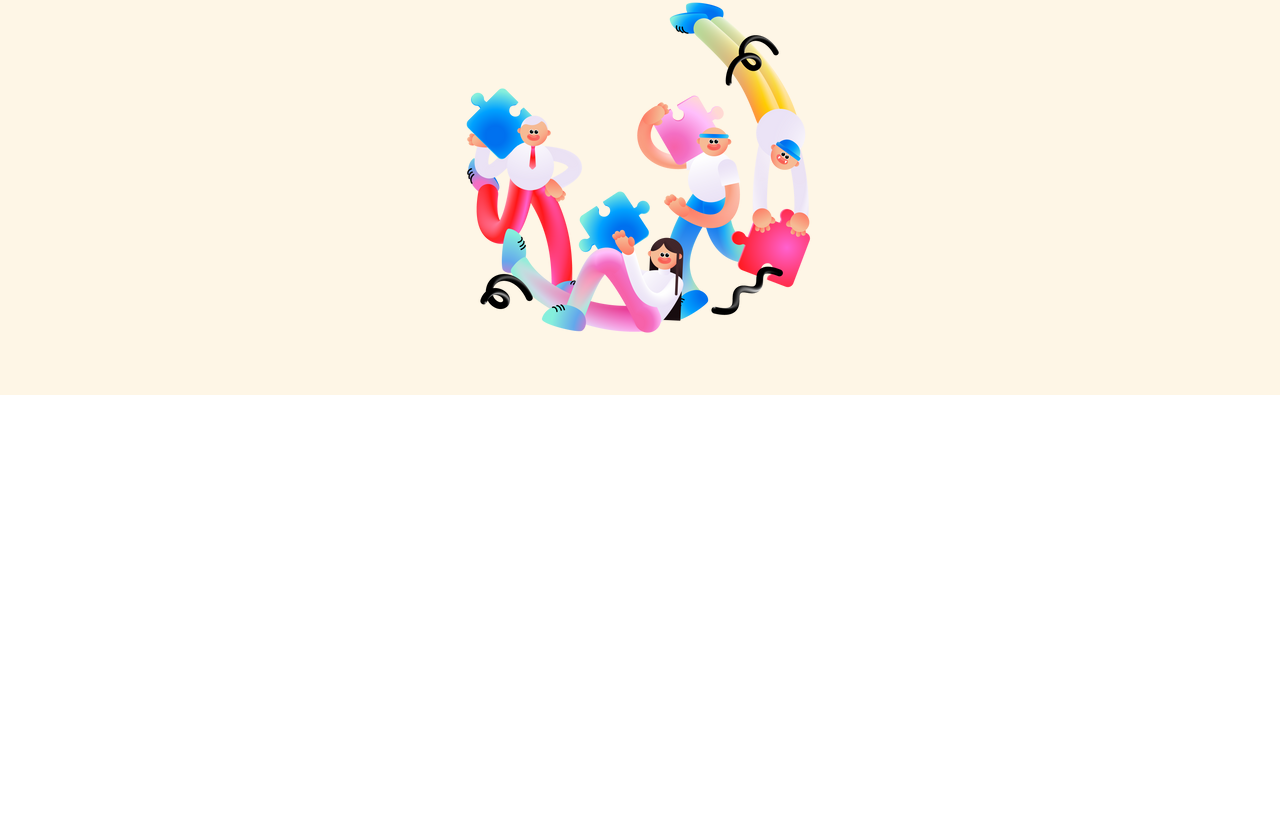
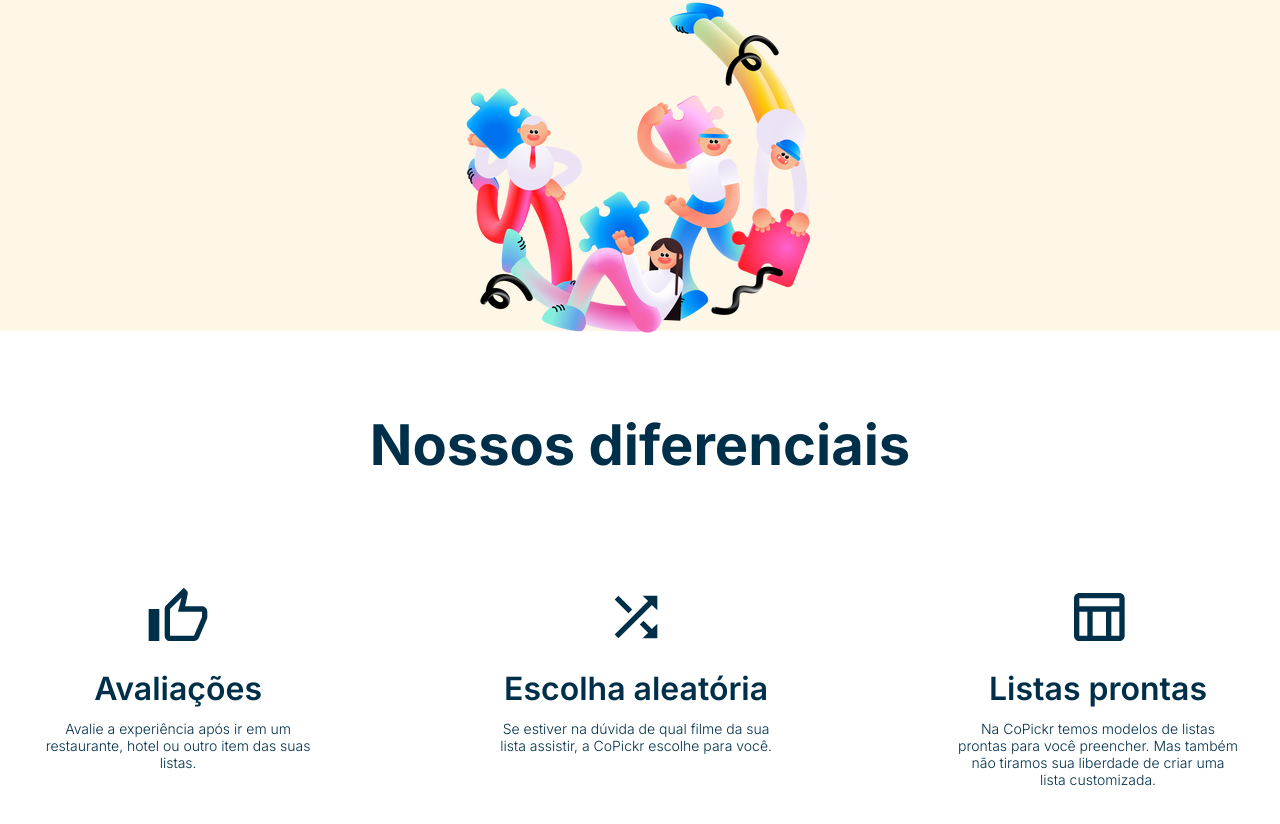
Before and after one commit to Thiagofrf/copickr-v2, a React (Vite) app: page / in a window 1280 px wide. Shown: the part 478-1302 px from the top of the page. Before the commit the page ends 873 px from the top, so only its background shows below. Built offline with nearby package versions, Linux system fonts and the light colour scheme.

Commit message:
feature: improve main section and create highlights section on homepage

```diff
--- /dev/null
+++ b/src/components/Highlights/Highlights.scss
@@ -0,0 +1,40 @@
+.main_highlights {
+    text-align: center;
+    margin-top: 80px;
+
+    h2 {
+        font-size: 3.5rem;
+        color: #003049;
+    }
+
+    &--container {
+        display: flex;
+        gap: 100px;
+        justify-content: center;
+        align-items: center;
+        margin: 64px 0;
+    }
+
+    &--item {
+        max-width: 364px;
+        height: 270px;
+        padding: 42px;
+        color: #003049;
+
+        svg {
+            font-size: 64px;
+        }
+
+        &__title {
+            font-size: 2rem;
+            margin-top: 16px;
+            font-weight: 600;
+        }
+
+        &__text {
+            font-size: 14px;
+            margin-top: 12px;
+            font-weight: 300;
+        }
+    }
+}
--- /dev/null
+++ b/src/components/Highlights/Highligths.tsx
@@ -0,0 +1,45 @@
+import './Highlights.scss'
+import ThumbUpOffAltOutlinedIcon from '@mui/icons-material/ThumbUpOffAltOutlined';
+import ShuffleOutlinedIcon from '@mui/icons-material/ShuffleOutlined';
+import TableChartOutlinedIcon from '@mui/icons-material/TableChartOutlined';
+
+const Highlights = () => {
+    return (
+        <div className="main_highlights">
+            <h2>
+                Nossos diferenciais
+            </h2>
+            <div className="main_highlights--container">
+                <div className="main_highlights--item">
+                    <ThumbUpOffAltOutlinedIcon />
+                    <p className="main_highlights--item__title">
+                        Avaliações
+                    </p>
+                    <p className="main_highlights--item__text">
+                        Avalie a experiência após ir em um restaurante, hotel ou outro item das suas listas.
+                    </p>
+                </div>
+                <div className="main_highlights--item">
+                    <ShuffleOutlinedIcon />
+                    <p className="main_highlights--item__title">
+                        Escolha aleatória
+                    </p>
+                    <p className="main_highlights--item__text">
+                        Se estiver na dúvida de qual filme da sua lista assistir, a CoPickr escolhe para você.
+                    </p>
+                </div>
+                <div className="main_highlights--item">
+                    <TableChartOutlinedIcon />
+                    <p className="main_highlights--item__title">
+                        Listas prontas
+                    </p>
+                    <p className="main_highlights--item__text">
+                        Na CoPickr temos modelos de listas prontas para você preencher. Mas também não tiramos sua liberdade de criar uma lista customizada.
+                    </p>
+                </div>
+            </div>
+        </div>
+    )
+}
+
+export default Highlights
--- a/src/components/MainSection/MainSection.scss
+++ b/src/components/MainSection/MainSection.scss
@@ -1,6 +1,6 @@
 main {
     text-align: center;
-    height: 100vh;
+    height: 92vh;
     background: #fdf0d596;
 
     h1 {
--- a/src/components/MainSection/MainSection.tsx
+++ b/src/components/MainSection/MainSection.tsx
@@ -13,7 +13,7 @@ const MainSection = () => {
                 Precisa criar uma lista de lugares legais para descobrir com seu par romântico? Uma lista de lugares para incluir no seu roteiro de viagens? Uma lista de filmes pra assistir na noitada com os amigos? Na CoPickr você consegue tudo isso e muito mais.
             </p>
             <div className='main_buttons'>
-                <Link to="register" className='main_buttons--item main_buttons--item__signup'>Cadastre-se <ArrowRightAltIcon /></Link>
+                <Link to="register" className='main_buttons--item main_buttons--item__signup'>Cadastre-se grátis<ArrowRightAltIcon /></Link>
                 <Link to="/" className='main_buttons--item'>Como usar <ArrowRightAltIcon /></Link>
             </div>
             <img src={CollabImg} alt="Vetor UI de várias pessoas segurando peças de xadrez, indicando colaboração" />
--- a/src/pages/HomePage/HomePage.tsx
+++ b/src/pages/HomePage/HomePage.tsx
@@ -1,9 +1,13 @@
 // import './HomePage.scss'
+import Highlights from "../../components/Highlights/Highligths";
 import MainSection from "../../components/MainSection/MainSection";
 
 const HomePage = () => {
     return (
-        <MainSection />
+        <>
+            <MainSection />
+            <Highlights />
+        </>
     )
 }
 
```
